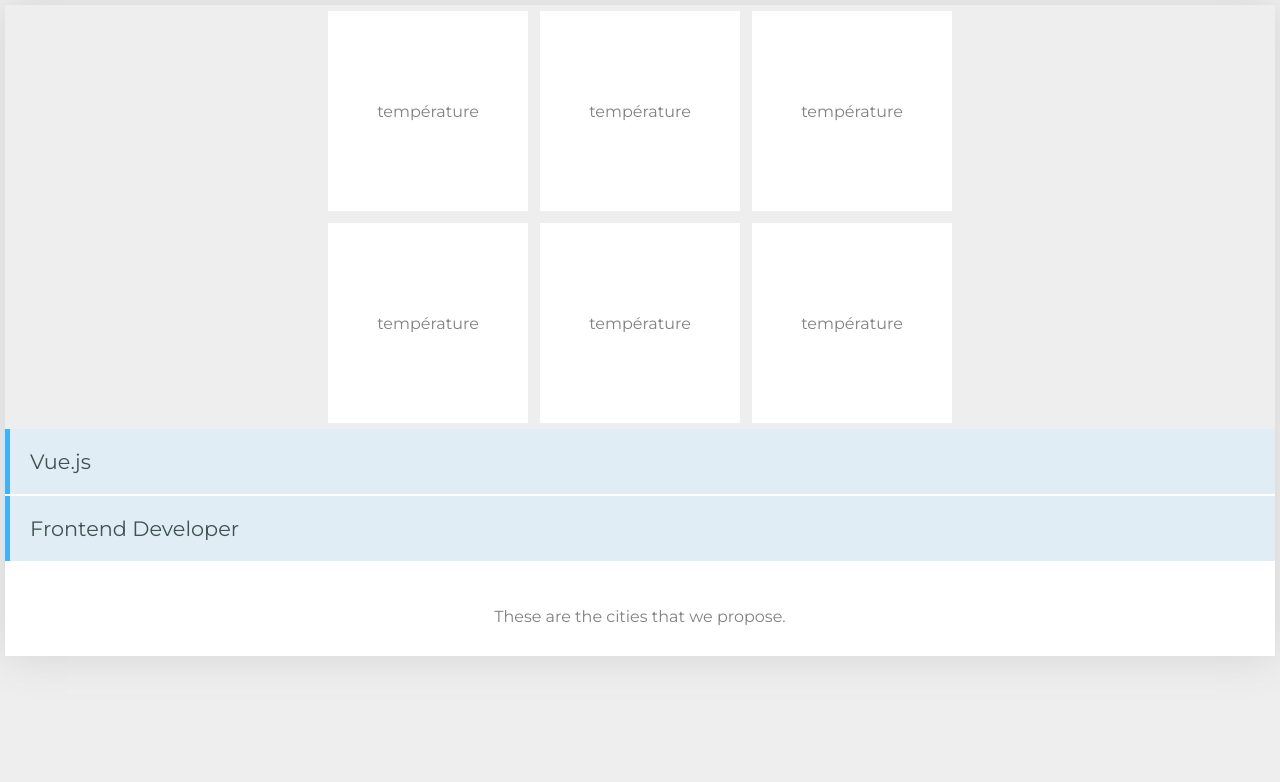
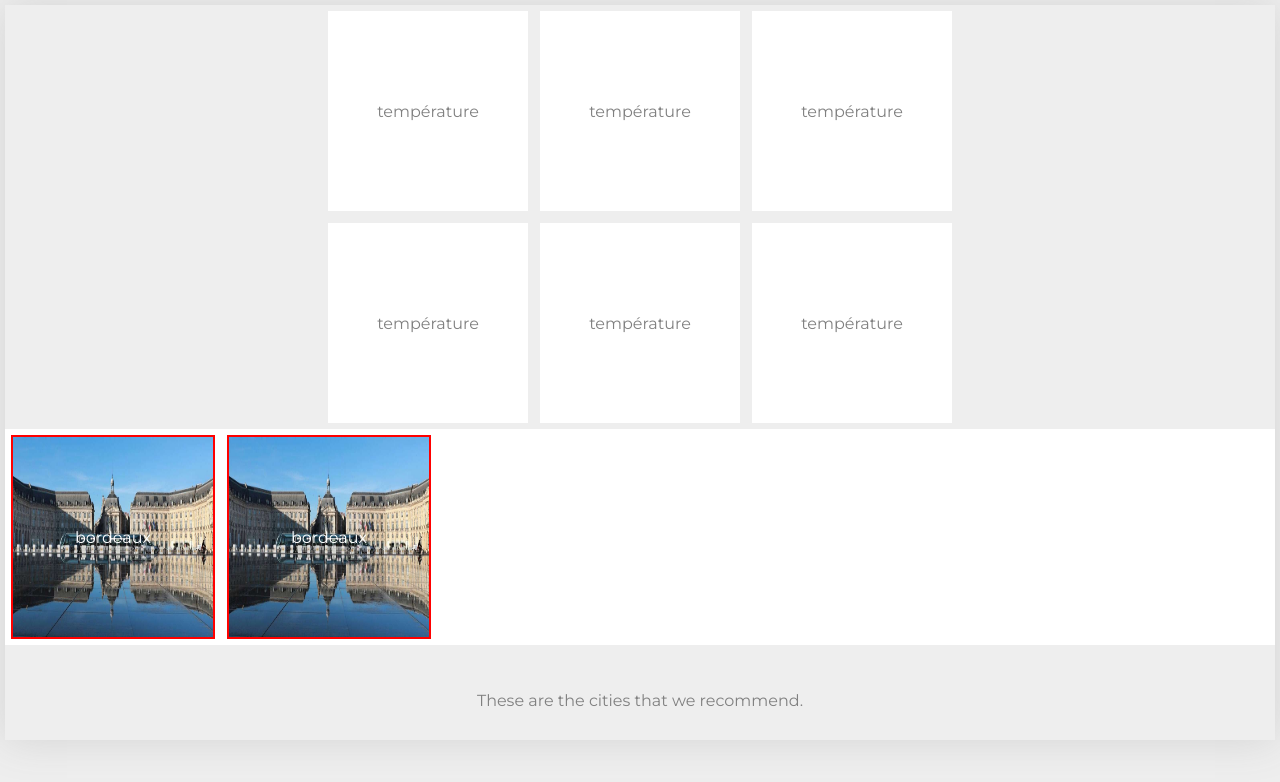
Before and after one commit to dbebli/cityGetter, a Vue app in the folder city_getter_front/: page / in a window 1280 px wide. Shown: the top 782 px of the page. Built offline with nearby package versions, Linux system fonts and the light colour scheme.

Commit message:
add image loop

```diff
--- a/city_getter_front/src/components/ville.vue
+++ b/city_getter_front/src/components/ville.vue
@@ -9,11 +9,11 @@
         <div class="square"><p>température</p></div>
       </div>
     <div class="holder">
-      <ul>
-        <li v-for="(data, index) in cities" :key='index'>{{data.city}}</li>
-      </ul>
-      <p>These are the cities that we propose.</p>
+      <div class="city" v-for="(data, index) in cities" :key='index' :style="{ backgroundImage: `url(${require(`@/assets/${data.img}`)})`}">
+        <p>{{data.city}}</p>
+      </div>
     </div>
+          <p>These are the cities that we recommend.</p>
   </div>
 </template>
 
@@ -27,8 +27,8 @@ export default {
     return {
       city: '',
       cities: [
-          { "city": "Vue.js" },
-          { "city": "Frontend Developer" }
+          { "city": "bordeaux" ,"img":"bordeaux.jpg"},
+          { "city": "bordeaux" ,"img":"bordeaux.jpg"}
       ]
     }
   },
@@ -43,7 +43,25 @@ export default {
 <style scoped>
  .holder {
     background: #fff;
-    width: 100%
+    width: 100%;
+    display:flex;
+  }
+
+  .city{
+    width: 200px;
+    height: 200px;
+    background: #fff;
+    margin: 6px;
+    display: flex;
+    align-items: center;
+    justify-content: center;
+    cursor: pointer;
+    border:2px solid red;
+    background-size: 100% 100%;
+  }
+
+  .city p{
+     color:#fff;
   }
 
   #parameters{
```
Also changed, not shown: city_getter_front/src/assets/bordeaux.jpg (added).
